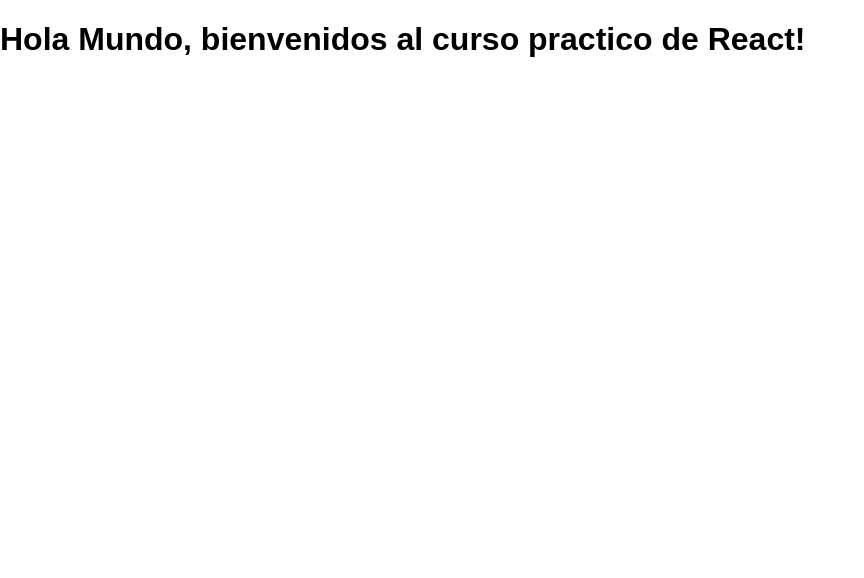
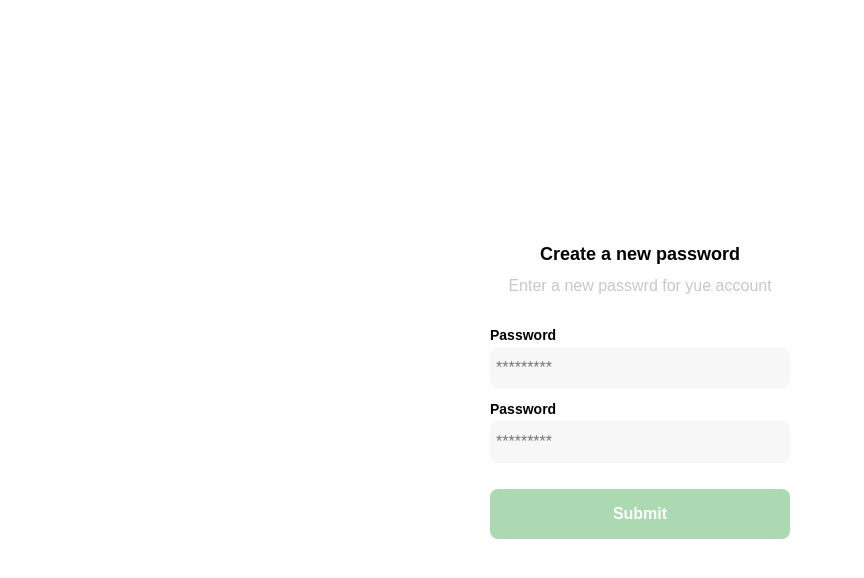
Before and after one commit to nicolas-1997/Yard-Sale-ReactJS, a React app: page / in a window 1280 px wide. Shown: the top 578 px of the page, without its empty margins (0-864 px from the left). Built offline with nearby package versions, Linux system fonts and the light colour scheme.

Commit message:
layaut y login funcionando / creacion de RecoPass

```diff
--- a/src/components/app.jsx
+++ b/src/components/app.jsx
@@ -1,9 +1,12 @@
 import React from 'react'
 import '../style/global.scss'
-
+import Layaut from '../containers/Layout'
+import Login from '../containers/Login'
 const App = () => {
     return (
-        <h1> Hola Mundo, bienvenidos al curso practico de React! </h1>
+        <Layaut>
+            <Login/>
+        </Layaut>
     );
 }
 
--- a/src/containers/Layout.jsx
+++ b/src/containers/Layout.jsx
@@ -0,0 +1,11 @@
+import React from 'react'
+
+const Layaut = ({children}) => {
+    return(
+        <div className="layaut">
+            {children}
+        </div>
+    );
+}
+
+export default Layaut;
--- a/src/containers/Login.jsx
+++ b/src/containers/Login.jsx
@@ -3,20 +3,21 @@
 
 const Login = () => {
     return(
-        <div classNameName="login">
+        <div className="login">
             <div className="form-container">
                 <img src="./logos/logo_yard_sale.svg" alt="logo" className="logo" />
                 <h1 className="title">Create a new password</h1>
                 <p className="subtitle">Enter a new passwrd for yue account</p>
                 <form action="/" className="form">
-                    <label for="password" className="label">Password</label>
-                    <input type="password" id="password" placeholder="*********" className="input input-password"/>
-                    <label for="new-password" className="label">Password</label>
-                    <input type="password" id="new-password" placeholder="*********" className="input input-password"/>
-                    <input type="submit" value="Confirm" className="primary-button login-button"/>
+                    <label htmlFor="password" className="label">Password</label>
+                    <input type="password" id="password" placeholder="*********" className="input input-password" />
+                    <label htmlFor="new-password" className="label">Password</label>
+                    <input type="password" id="new-password" placeholder="*********" className="input input-password" />
+                    <input type="submit" defaultValue="Confirm" className="primary-button login-button" />
                 </form>
-
             </div>
         </div>
     );
 };
+
+export default Login;
--- a/src/style/Login.scss
+++ b/src/style/Login.scss
@@ -1,3 +1,5 @@
+@import 'vars';
+
 .login {
   width: 100%;
   height: 100vh;
--- /dev/null
+++ b/src/style/_vars.scss
@@ -0,0 +1,10 @@
+:root {
+    --white: #ffffff;
+    --black: #000000;
+    --very-light-pink: #c7c7c7;
+    --text-input-field: #f7f7f7;
+    --hospital-green: #acd9b2;
+    --sm: 14px;
+    --md: 16px;
+    --lg: 18px;
+  }
--- a/src/style/global.scss
+++ b/src/style/global.scss
@@ -1,13 +1,3 @@
-:root {
-  --white: #ffffff;
-  --black: #000000;
-  --very-light-pink: #c7c7c7;
-  --text-input-field: #f7f7f7;
-  --hospital-green: #acd9b2;
-  --sm: 14px;
-  --md: 16px;
-  --lg: 18px;
-}
 body {
   margin: 0;
   font-family: "Quicksand", sans-serif;
--- a/webpack.config.js
+++ b/webpack.config.js
@@ -31,7 +31,7 @@
                 ]
             },
             {
-              test: /\.s[ac]ss$/i,
+              test: /\.(css|scss)$/,
               use: [
                   "style-loader",
                   "css-loader",
```
Also changed, not shown: src/containers/RecoveryPassword.jsx (added, +25 -0 lines).
